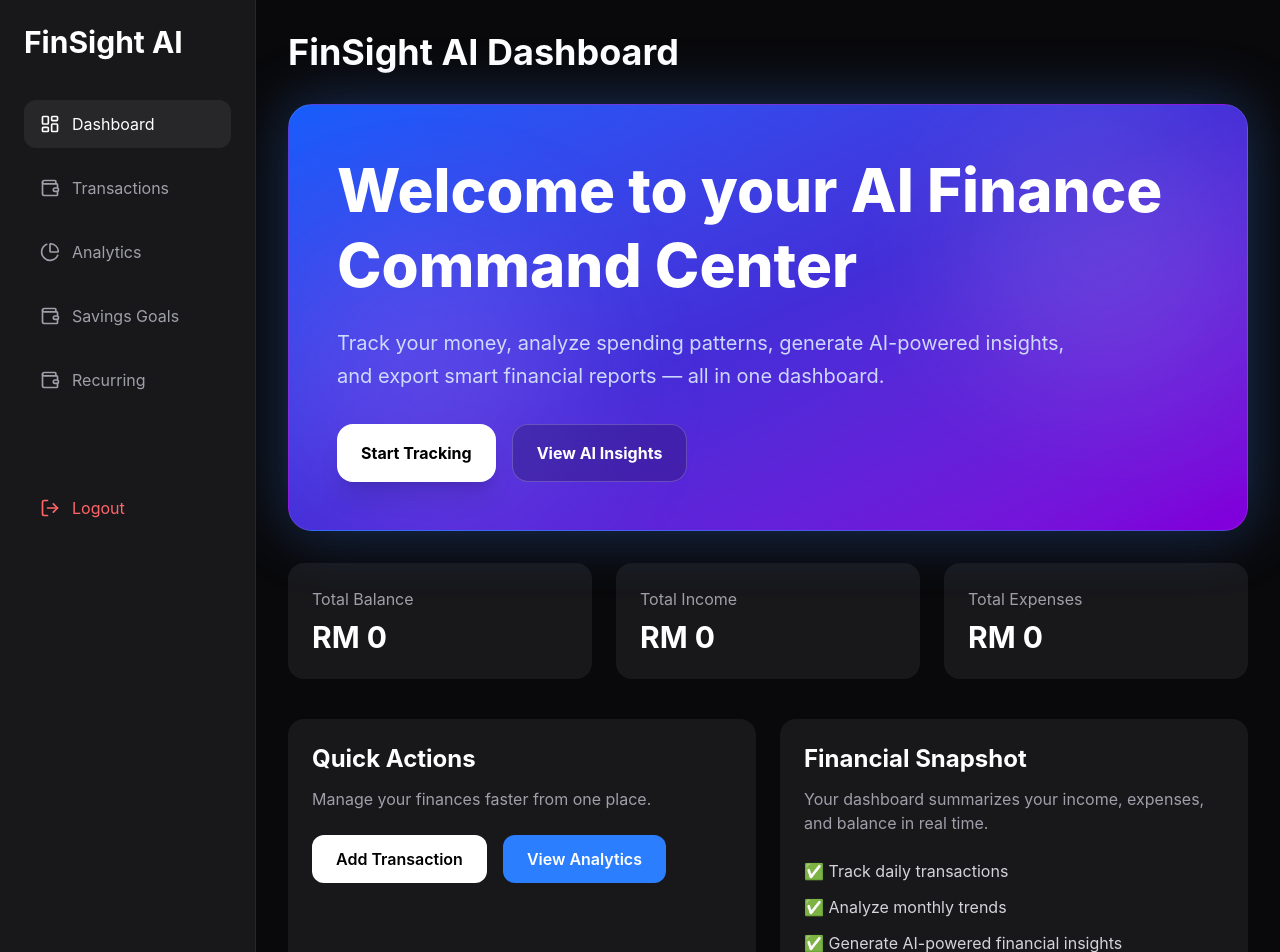
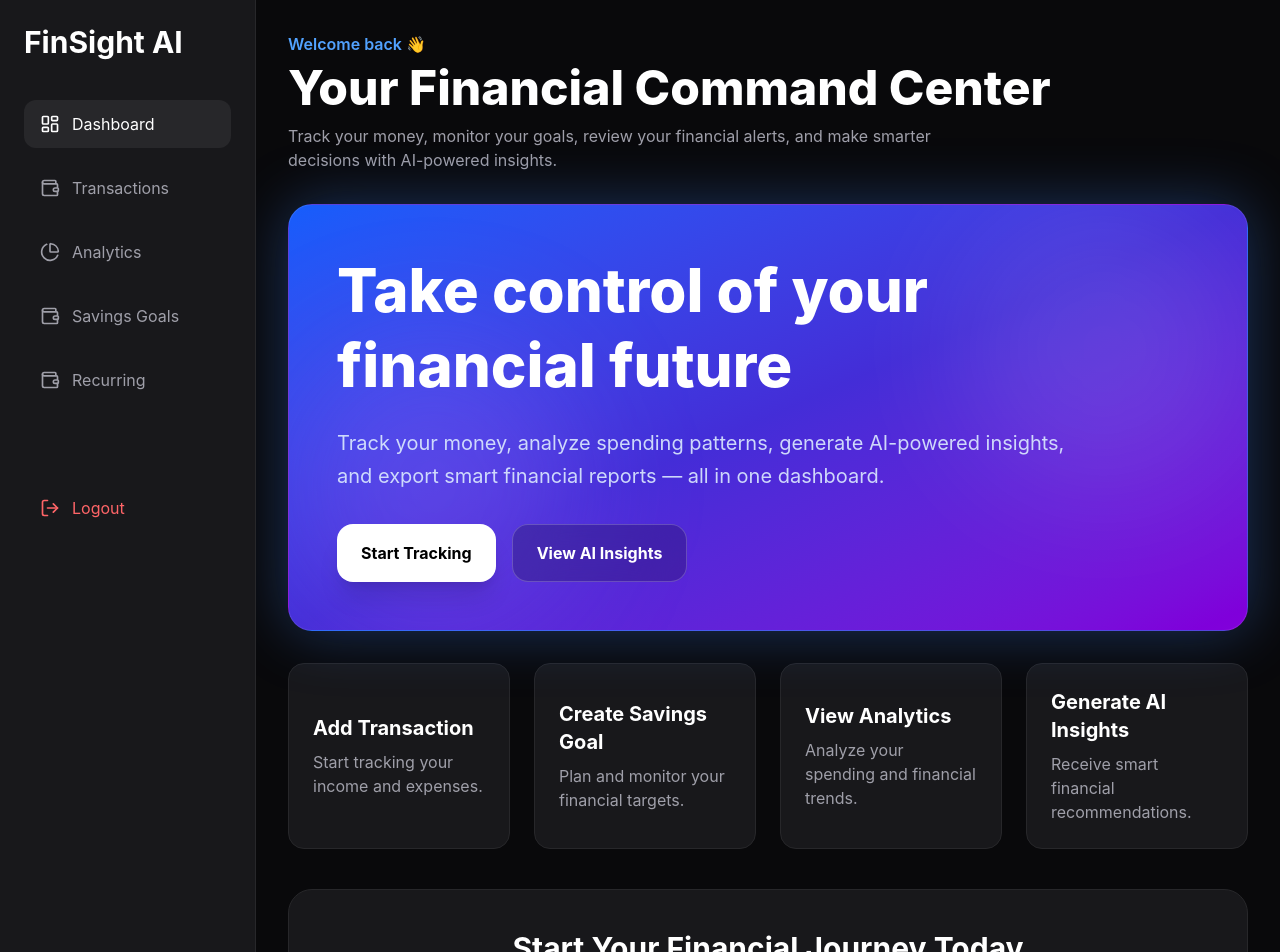
Before and after one commit to balqiskay/finsight-ai, a React (Vite) app in the folder client/: page /dashboard in a window 1280 px wide. Shown: the top 952 px of the page. Built offline with nearby package versions, Linux system fonts and the light colour scheme; sample sign-in values are in the browser's storage.

Commit message:
Improve onboarding and UX experience

```diff
--- a/client/src/pages/Analytics.jsx
+++ b/client/src/pages/Analytics.jsx
@@ -46,6 +46,8 @@ function Analytics() {
 
   const [forecast, setForecast] = useState(null);
 
+  const [loadingAnalytics, setLoadingAnalytics] = useState(true);
+
   const scoreMatch =
   aiInsights.match(
     /SCORE:\s*(\d+)/
@@ -79,6 +81,8 @@ const insightsText =
   const fetchCategoryData =
     async () => {
 
+      setLoadingAnalytics(true);
+
       try {
 
         const data =
@@ -89,6 +93,10 @@ const insightsText =
       } catch (error) {
 
         console.error(error);
+
+      } finally {
+
+        setLoadingAnalytics(false);
 
       }
 
@@ -441,7 +449,11 @@ const insightsText =
 
         <div className="w-full flex justify-center">
 
-          {categoryData.length > 0 ? (
+          {loadingAnalytics ? (
+            <div className="text-zinc-500 py-20">
+              Loading analytics data...
+            </div>
+          ) : categoryData.length > 0 ? (
 
             <div className="w-full max-w-[400px] aspect-square">
 
@@ -503,9 +515,16 @@ const insightsText =
 
           ) : (
 
-          <div className="text-zinc-500 py-20">
+          <div className="text-center py-20">
 
-            No analytics data available.
+            <h2 className="text-2xl font-bold mb-3">
+              No Analytics Data Yet
+            </h2>
+
+            <p className="text-zinc-400 max-w-xl mx-auto">
+              Start adding transactions to unlock financial insights,
+              spending analytics, AI recommendations, and forecasting.
+            </p>
 
           </div>
 
--- a/client/src/pages/Dashboard.jsx
+++ b/client/src/pages/Dashboard.jsx
@@ -5,8 +5,11 @@ import {
 } from "../services/analyticsService";
 
 import MainLayout from "../layouts/MainLayout";
+import { useNavigate } from "react-router-dom";
 
 function Dashboard() {
+
+  const navigate = useNavigate();
 
   const [summary, setSummary] = useState({
     totalIncome: 0,
@@ -46,16 +49,29 @@ function Dashboard() {
 
       <div className="w-full">
 
-        <h1 className="text-2xl md:text-4xl font-bold mb-8">
-          FinSight AI Dashboard
-        </h1>
+        <div className="mb-8">
+
+          <p className="text-blue-400 font-semibold mb-2">
+            Welcome back 👋
+          </p>
+
+          <h1 className="text-3xl md:text-5xl font-extrabold mb-3">
+            Your Financial Command Center
+          </h1>
+
+          <p className="text-zinc-400 max-w-2xl">
+            Track your money, monitor your goals, review your financial alerts,
+            and make smarter decisions with AI-powered insights.
+          </p>
+
+        </div>
 
         <div className="relative overflow-hidden bg-gradient-to-br from-blue-600 via-indigo-700 to-purple-700 p-8 md:p-12 rounded-3xl mb-8 shadow-[0_0_60px_rgba(59,130,246,0.35)] border border-white/10">
           <div className="absolute top-0 right-0 w-72 h-72 bg-white/10 rounded-full blur-3xl" />
           <div className="absolute bottom-0 left-0 w-72 h-72 bg-purple-400/20 rounded-full blur-3xl" />
 
           <h2 className="relative z-10 text-4xl md:text-6xl font-extrabold mb-6 leading-tight">
-            Welcome to your AI Finance Command Center
+            Take control of your financial future
           </h2>
 
           <p className="relative z-10 text-blue-100/90 text-lg md:text-xl max-w-3xl leading-relaxed">
@@ -82,6 +98,96 @@ function Dashboard() {
           </div>
 
         </div>
+
+        <div className="grid grid-cols-1 md:grid-cols-2 xl:grid-cols-4 gap-6 mb-10">
+
+          <button
+            onClick={() => navigate("/transactions")}
+            className="bg-zinc-900 border border-zinc-800 p-6 rounded-2xl text-left transition duration-300 hover:bg-zinc-800 hover:-translate-y-1"
+          >
+
+            <h2 className="text-xl font-bold mb-2">
+              Add Transaction
+            </h2>
+
+            <p className="text-zinc-400">
+              Start tracking your income and expenses.
+            </p>
+
+          </button>
+
+          <button
+            onClick={() => navigate("/savings")}
+            className="bg-zinc-900 border border-zinc-800 p-6 rounded-2xl text-left transition duration-300 hover:bg-zinc-800 hover:-translate-y-1"
+          >
+
+            <h2 className="text-xl font-bold mb-2">
+              Create Savings Goal
+            </h2>
+
+            <p className="text-zinc-400">
+              Plan and monitor your financial targets.
+            </p>
+
+          </button>
+
+          <button
+            onClick={() => navigate("/analytics")}
+            className="bg-zinc-900 border border-zinc-800 p-6 rounded-2xl text-left transition duration-300 hover:bg-zinc-800 hover:-translate-y-1"
+          >
+
+            <h2 className="text-xl font-bold mb-2">
+              View Analytics
+            </h2>
+
+            <p className="text-zinc-400">
+              Analyze your spending and financial trends.
+            </p>
+
+          </button>
+
+          <button
+            onClick={() => navigate("/analytics")}
+            className="bg-zinc-900 border border-zinc-800 p-6 rounded-2xl text-left transition duration-300 hover:bg-zinc-800 hover:-translate-y-1"
+          >
+
+            <h2 className="text-xl font-bold mb-2">
+              Generate AI Insights
+            </h2>
+
+            <p className="text-zinc-400">
+              Receive smart financial recommendations.
+            </p>
+
+          </button>
+
+        </div>
+
+        {!loading &&
+         summary.totalIncome === 0 &&
+         summary.totalExpenses === 0 ? (
+
+         <div className="bg-zinc-900 border border-zinc-800 rounded-3xl p-10 text-center mb-10">
+
+          <h2 className="text-3xl font-bold mb-4">
+            Start Your Financial Journey Today
+          </h2>
+
+          <p className="text-zinc-400 max-w-2xl mx-auto mb-8">
+            Add your first income or expense transaction to unlock analytics,
+            AI financial insights, forecasting, savings tracking, and more.
+          </p>
+
+          <button
+            onClick={() => navigate("/transactions")}
+            className="bg-white text-black px-8 py-4 rounded-2xl font-bold transition duration-300 hover:scale-[1.02]"
+          >
+            Add First Transaction
+          </button>
+
+        </div>
+
+      ) : (
 
         <div className="grid grid-cols-1 md:grid-cols-2 xl:grid-cols-3 gap-6 mb-10">
 
@@ -146,6 +252,8 @@ function Dashboard() {
           </div>
 
         </div>
+
+          )}
 
         <div className="grid grid-cols-1 lg:grid-cols-2 gap-6">
 
--- a/client/src/pages/Recurring.jsx
+++ b/client/src/pages/Recurring.jsx
@@ -12,6 +12,8 @@ import {
 
 function Recurring() {
   const [transactions, setTransactions] = useState([]);
+
+  const [loadingRecurring, setLoadingRecurring] = useState(true);
 
   const [formData, setFormData] = useState({
     type: "Expense",
@@ -30,6 +32,9 @@ function Recurring() {
 
   const fetchRecurringTransactions =
     async () => {
+
+      setLoadingRecurring(true);
+
       try {
         const data =
           await getRecurringTransactions();
@@ -37,6 +42,8 @@ function Recurring() {
         setTransactions(data);
       } catch (error) {
         console.error(error);
+      } finally {
+        setLoadingRecurring(false);
       }
     };
 
@@ -308,7 +315,11 @@ function Recurring() {
       </form>
 
       <div className="grid grid-cols-1 md:grid-cols-2 xl:grid-cols-3 gap-6">
-        {transactions.length > 0 ? (
+        {loadingRecurring ? (
+          <div className="col-span-full bg-zinc-900 border border-zinc-800 rounded-2xl p-10 text-center text-zinc-400">
+            Loading recurring transactions...
+          </div>
+        ) : transactions.length > 0 ? (
           transactions.map(
             (transaction) => (
               <div
--- a/client/src/pages/Savings.jsx
+++ b/client/src/pages/Savings.jsx
@@ -13,6 +13,8 @@ import {
 function Savings() {
   const [goals, setGoals] = useState([]);
 
+  const [loadingGoals, setLoadingGoals] = useState(true);
+
   const [formData, setFormData] = useState({
     goal_name: "",
     target_amount: "",
@@ -25,11 +27,15 @@ function Savings() {
   const [deletingId, setDeletingId] = useState(null);
 
   const fetchGoals = async () => {
+    setLoadingGoals(true);
+
     try {
       const data = await getSavingsGoals();
       setGoals(data);
     } catch (error) {
       console.error(error);
+    } finally {
+      setLoadingGoals(false);
     }
   };
 
@@ -212,7 +218,11 @@ function Savings() {
       </form>
 
       <div className="grid grid-cols-1 md:grid-cols-2 xl:grid-cols-3 gap-6">
-        {goals.length > 0 ? (
+        {loadingGoals ? (
+          <div className="col-span-full bg-zinc-900 border border-zinc-800 rounded-2xl p-10 text-center text-zinc-400">
+            Loading savings goals...
+          </div>
+        ) : goals.length > 0 ? (
           goals.map((goal) => {
             const progress =
               Number(goal.target_amount) > 0
--- a/client/src/pages/Transactions.jsx
+++ b/client/src/pages/Transactions.jsx
@@ -15,6 +15,9 @@ function Transactions() {
 
   const [transactions, setTransactions] =
     useState([]);
+
+  const [loadingTransactions, setLoadingTransactions] =
+  useState(true);
 
   const [formData, setFormData] =
     useState({
@@ -34,6 +37,8 @@ function Transactions() {
   const fetchTransactions =
     async () => {
 
+      setLoadingTransactions(true);
+
       try {
 
         const data =
@@ -44,6 +49,10 @@ function Transactions() {
       } catch (error) {
 
         console.error(error);
+
+      } finally {
+
+        setLoadingTransactions(false);
 
       }
 
@@ -492,8 +501,22 @@ function Transactions() {
                 colSpan="5"
                 className="text-center py-10 text-zinc-500"
               >
-                No transactions found.
-              </td>
+                {loadingTransactions ? (
+                  "Loading transactions..."
+                ) : (
+                <div className="text-center py-6">
+
+                  <h2 className="text-2xl font-bold mb-3 text-white">
+                    No Transactions Yet
+                  </h2>
+
+                  <p className="text-zinc-400 max-w-lg mx-auto">
+                    Add your first income or expense transaction to begin tracking your financial activity and unlock analytics insights.
+                  </p>
+
+                </div>
+              )}
+            </td>
 
             </tr>
 
@@ -576,8 +599,22 @@ function Transactions() {
           ) : (
 
           <div className="text-center py-10 text-zinc-500">
-            No transactions found.
-          </div>
+            {loadingTransactions ? (
+              "Loading transactions..."
+            ) : (
+            <div className="text-center py-6">
+
+              <h2 className="text-2xl font-bold mb-3 text-white">
+                No Transactions Yet
+              </h2>
+
+              <p className="text-zinc-400 max-w-lg mx-auto">
+                Add your first income or expense transaction to begin tracking your financial activity and unlock analytics insights.
+              </p>
+
+            </div>
+          )}
+        </div>
 
           )}
 
```
